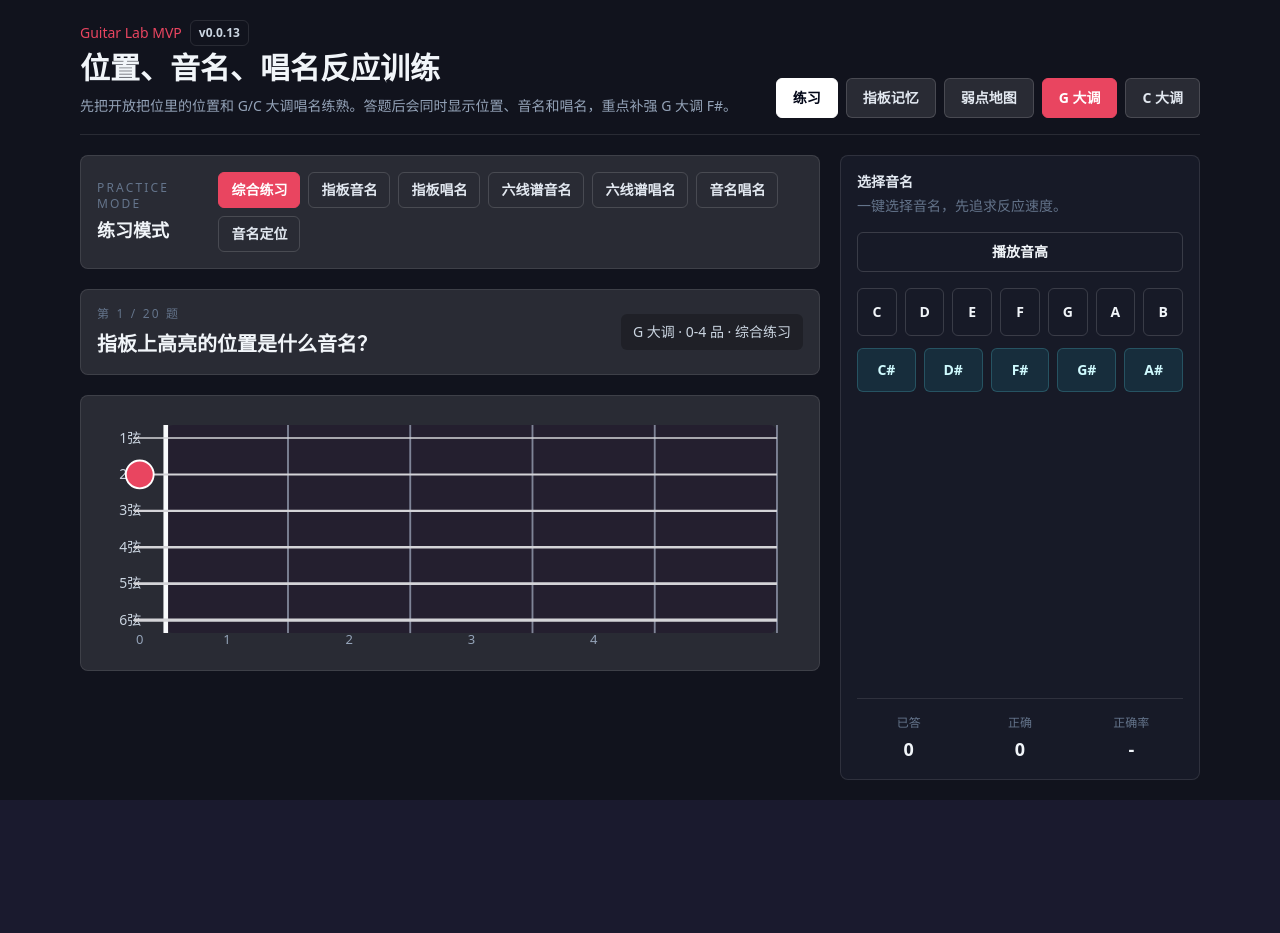
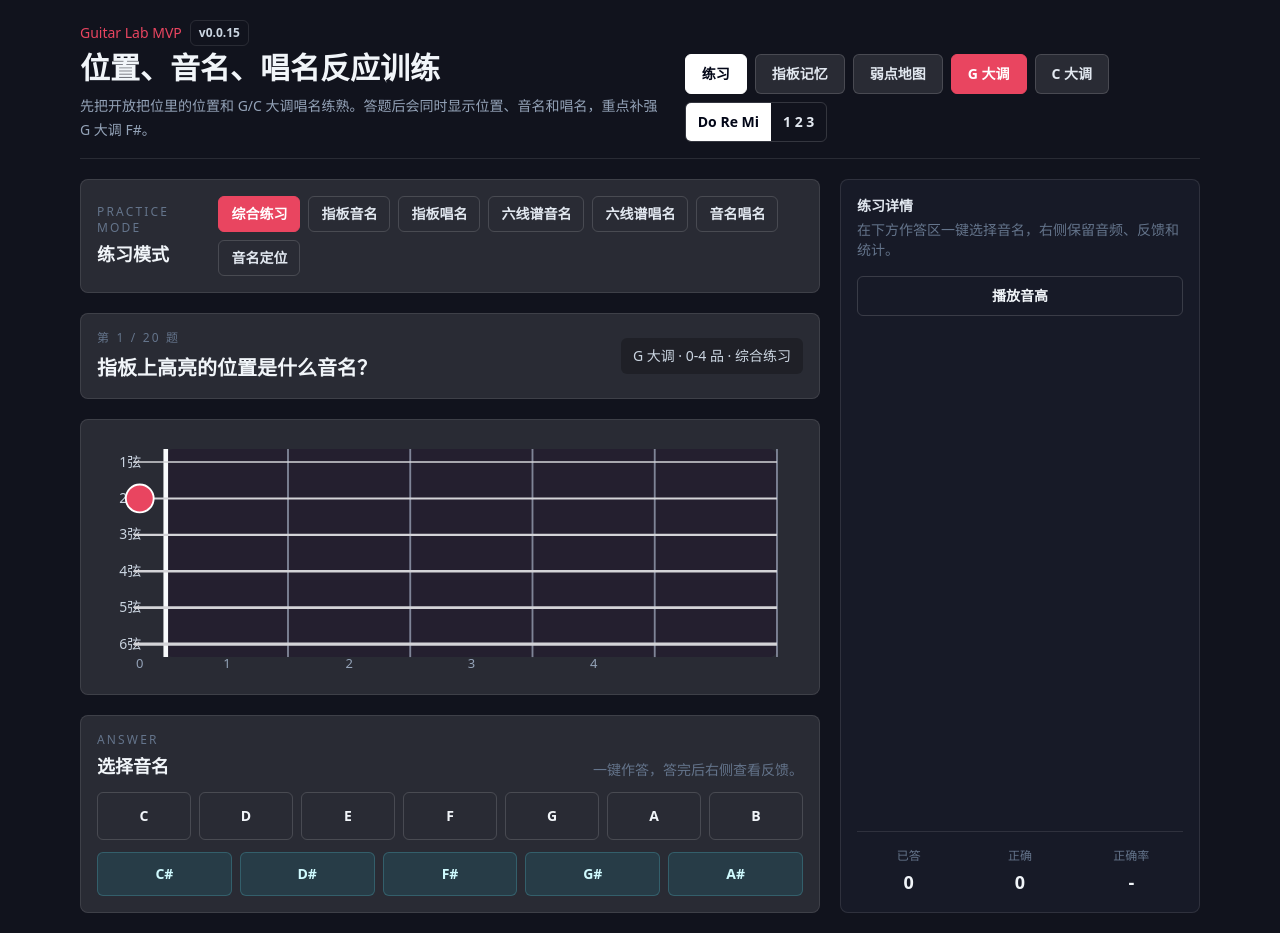
Before and after one commit to hellosword/guitar-lab, a React (Vite) app: page / in a window 1280 px wide. Before the commit the page ends 800 px from the top, so only its background shows below. Built offline with nearby package versions, Linux system fonts and the light colour scheme.

Commit message:
v0.0.15: Add solfeggio display mode and answer layout

```diff
--- a/package.json
+++ b/package.json
@@ -1,7 +1,7 @@
 {
   "name": "guitar-lab",
   "private": true,
-  "version": "0.0.13",
+  "version": "0.0.15",
   "type": "module",
   "scripts": {
     "dev": "vite",
--- a/src/App.tsx
+++ b/src/App.tsx
@@ -1,4 +1,5 @@
 import { useEffect, useMemo, useRef, useState } from 'react';
+import type { ReactNode } from 'react';
 import { APP_VERSION } from './appVersion';
 import Fretboard from './components/Fretboard';
 import type { FretboardPositionLabel, FretboardPositionState } from './components/Fretboard';
@@ -6,6 +7,13 @@ import NoteSelector from './components/NoteSelector';
 import SolfeggioSelector from './components/SolfeggioSelector';
 import Tablature from './components/Tablature';
 import { playPositionPitch } from './lib/audio';
+import {
+  formatSolfeggio,
+  isSolfeggio,
+  loadSolfeggioDisplayMode,
+  saveSolfeggioDisplayMode,
+  type SolfeggioDisplayMode,
+} from './lib/solfeggioDisplay';
 import {
   formatPosition,
   getKeySolfeggioMap,
@@ -112,8 +120,12 @@ function formatPositions(positions: FretPosition[]): string {
   return positions.length === 0 ? '未选择' : positions.map(formatPosition).join('、');
 }
 
-function formatAnswerValue(answer: PracticeAnswerValue): string {
-  return Array.isArray(answer) ? formatPositions(answer) : answer;
+function formatAnswerValue(answer: PracticeAnswerValue, solfeggioDisplayMode: SolfeggioDisplayMode): string {
+  if (Array.isArray(answer)) {
+    return formatPositions(answer);
+  }
+
+  return isSolfeggio(answer) ? formatSolfeggio(answer, solfeggioDisplayMode) : answer;
 }
 
 function getPositionStatsKey(question: MvpQuestion, position: FretPosition): string {
@@ -300,6 +312,10 @@ function toWeaknessMapEntry(entry: MasteryEntryV1, memory: PracticeMemoryDocumen
   };
 }
 
+function formatWeaknessSolfeggio(value: string, solfeggioDisplayMode: SolfeggioDisplayMode): string {
+  return isSolfeggio(value) ? formatSolfeggio(value, solfeggioDisplayMode) : value;
+}
+
 function applyWeaknessMapStatuses(entries: WeaknessMapEntry[]): WeaknessMapEntry[] {
   const displayConfig = ADAPTIVE_PRACTICE_CONFIG.weaknessMapDisplay;
   const pressureEntries = [...entries]
@@ -367,6 +383,7 @@ function sortWeaknessEntries(entries: WeaknessMapEntry[]): WeaknessMapEntry[] {
 
 function App() {
   const [activeView, setActiveView] = useState<AppView>('practice');
+  const [solfeggioDisplayMode, setSolfeggioDisplayMode] = useState<SolfeggioDisplayMode>(() => loadSolfeggioDisplayMode());
   const [markerMode, setMarkerMode] = useState<FretboardMarkerMode>('note');
   const [showOutOfKeyNotes, setShowOutOfKeyNotes] = useState(false);
   const [selectedMemoryPosition, setSelectedMemoryPosition] = useState<FretPosition | null>(null);
@@ -389,12 +406,23 @@ function App() {
   const currentQuestion = questions[currentIndex];
   const isFinished = currentIndex >= questions.length;
   const summary = useMemo(() => createPracticeSummary(records), [records]);
-  const memoryHighlights = useMemo(() => getPracticeMemoryHighlights(practiceMemory), [practiceMemory]);
+  const memoryHighlights = useMemo(
+    () => getPracticeMemoryHighlights(
+      practiceMemory,
+      4,
+      (solfeggio) => formatSolfeggio(solfeggio, solfeggioDisplayMode),
+    ),
+    [practiceMemory, solfeggioDisplayMode],
+  );
   const positionsToClick = currentQuestion === undefined ? [] : getPositionsToClick(currentQuestion, masteredAnswerPositions);
 
   useEffect(() => {
     savePracticeMemory(practiceMemory);
   }, [practiceMemory]);
+
+  useEffect(() => {
+    saveSolfeggioDisplayMode(solfeggioDisplayMode);
+  }, [solfeggioDisplayMode]);
 
   useEffect(() => () => {
     if (autoAdvanceTimeoutRef.current !== null) {
@@ -776,6 +804,10 @@ function App() {
                 {key === 'G major' ? 'G 大调' : 'C 大调'}
               </button>
             ))}
+            <SolfeggioDisplayModeSelector
+              activeMode={solfeggioDisplayMode}
+              onModeChange={setSolfeggioDisplayMode}
+            />
           </div>
         </header>
 
@@ -783,12 +815,14 @@ function App() {
           <WeaknessMapView
             practiceKey={config.key}
             memory={practiceMemory}
+            solfeggioDisplayMode={solfeggioDisplayMode}
             selectedPosition={selectedWeaknessPosition}
             onPositionClick={handleWeaknessPositionClick}
           />
         ) : activeView === 'memory' ? (
           <FretboardMemoryView
             practiceKey={config.key}
+            solfeggioDisplayMode={solfeggioDisplayMode}
             markerMode={markerMode}
             showOutOfKeyNotes={showOutOfKeyNotes}
             selectedPosition={selectedMemoryPosition}
@@ -819,7 +853,7 @@ function App() {
                   <div className="mt-3 space-y-2">
                     {summary.weakest.map((record) => (
                       <p key={`${record.question.id}-${record.responseMs}`} className="text-sm text-slate-300">
-                        {formatPosition(record.question.position)}：{record.question.noteName} / {record.question.solfeggio}
+                        {formatPosition(record.question.position)}：{record.question.noteName} / {formatSolfeggio(record.question.solfeggio, solfeggioDisplayMode)}
                         ，{record.isCorrect ? '答对但偏慢' : '答错'}，耗时 {formatMs(record.responseMs)}
                       </p>
                     ))}
@@ -944,7 +978,13 @@ function App() {
 
                 {currentQuestion.answerKind === 'positions' && (
                   <div className="rounded-lg border border-white/10 bg-white/10 p-4">
-                    <p className="mb-3 text-sm text-slate-400">空指板</p>
+                    <div className="mb-3 flex flex-wrap items-end justify-between gap-2">
+                      <div>
+                        <p className="text-xs uppercase tracking-[0.18em] text-slate-500">Answer</p>
+                        <h3 className="mt-1 text-lg font-semibold">选择所有位置</h3>
+                      </div>
+                      <p className="text-sm text-slate-500">空指板</p>
+                    </div>
                     <Fretboard
                       fretCount={config.fretRange[1]}
                       selectedPositions={answeredRecord === null ? selectedAnswerPositions : []}
@@ -965,23 +1005,31 @@ function App() {
                     />
                   </div>
                 )}
+
+                {currentQuestion.answerKind !== 'positions' && (
+                  <PracticeAnswerPanel answerKind={currentQuestion.answerKind}>
+                    {currentQuestion.answerKind === 'note' ? (
+                      <NoteSelector disabled={answeredRecord !== null} onSubmit={handleAnswer} />
+                    ) : (
+                      <SolfeggioSelector
+                        disabled={answeredRecord !== null}
+                        displayMode={solfeggioDisplayMode}
+                        onSubmit={handleAnswer}
+                      />
+                    )}
+                  </PracticeAnswerPanel>
+                )}
               </div>
 
               <aside className="flex flex-col gap-4 rounded-lg border border-white/10 bg-[#171a27] p-4">
                 <div>
-                  <p className="text-sm font-semibold text-slate-200">
-                    {currentQuestion.answerKind === 'note'
-                      ? '选择音名'
-                      : currentQuestion.answerKind === 'positions'
-                        ? '选择所有位置'
-                        : '选择唱名'}
-                  </p>
+                  <p className="text-sm font-semibold text-slate-200">练习详情</p>
                   <p className="mt-1 text-sm text-slate-500">
                     {currentQuestion.answerKind === 'note'
-                      ? '一键选择音名，先追求反应速度。'
+                      ? '在下方作答区一键选择音名，右侧保留音频、反馈和统计。'
                       : currentQuestion.answerKind === 'positions'
                         ? '点击空指板上的目标音，系统会立即判定。'
-                        : '使用首调唱名，G 大调里 D 是 Sol。'}
+                        : `在下方作答区选择当前调唱名，G 大调里 D 是 ${formatSolfeggio('Sol', solfeggioDisplayMode)}。`}
                   </p>
                 </div>
 
@@ -993,22 +1041,19 @@ function App() {
                   播放音高
                 </button>
 
-                {currentQuestion.answerKind === 'note' ? (
-                  <NoteSelector disabled={answeredRecord !== null} onSubmit={handleAnswer} />
-                ) : currentQuestion.answerKind === 'positions' ? (
+                {currentQuestion.answerKind === 'positions' && (
                   <PositionHuntPanel
                     foundCount={selectedAnswerPositions.length}
                     targetCount={positionsToClick.length}
                     masteredCount={masteredAnswerPositions.length}
                     isComplete={answeredRecord !== null}
                   />
-                ) : (
-                  <SolfeggioSelector disabled={answeredRecord !== null} onSubmit={handleAnswer} />
                 )}
 
                 {answeredRecord && (
                   <FeedbackPanel
                     record={answeredRecord}
+                    solfeggioDisplayMode={solfeggioDisplayMode}
                     onNext={goToNextQuestion}
                     onReplay={() => playPositionPitch(answeredRecord.question.position)}
                     isLast={currentIndex === questions.length - 1}
@@ -1031,6 +1076,7 @@ function App() {
 
 interface FeedbackPanelProps {
   record: AnswerRecord;
+  solfeggioDisplayMode: SolfeggioDisplayMode;
   isLast: boolean;
   onNext: () => void;
   onReplay: () => Promise<void>;
@@ -1071,6 +1117,62 @@ function PracticeModeSelector({ activeModeId, onModeChange }: PracticeModeSelect
   );
 }
 
+interface PracticeAnswerPanelProps {
+  answerKind: 'note' | 'solfeggio';
+  children: ReactNode;
+}
+
+function PracticeAnswerPanel({ answerKind, children }: PracticeAnswerPanelProps) {
+  return (
+    <div className="rounded-lg border border-white/10 bg-white/10 p-4">
+      <div className="mb-3 flex flex-wrap items-end justify-between gap-2">
+        <div>
+          <p className="text-xs uppercase tracking-[0.18em] text-slate-500">Answer</p>
+          <h3 className="mt-1 text-lg font-semibold">
+            {answerKind === 'note' ? '选择音名' : '选择唱名'}
+          </h3>
+        </div>
+        <p className="text-sm text-slate-500">
+          一键作答，答完后右侧查看反馈。
+        </p>
+      </div>
+      {children}
+    </div>
+  );
+}
+
+interface SolfeggioDisplayModeSelectorProps {
+  activeMode: SolfeggioDisplayMode;
+  onModeChange: (mode: SolfeggioDisplayMode) => void;
+}
+
+function SolfeggioDisplayModeSelector({ activeMode, onModeChange }: SolfeggioDisplayModeSelectorProps) {
+  const options: Array<{ id: SolfeggioDisplayMode; label: string }> = [
+    { id: 'syllable', label: 'Do Re Mi' },
+    { id: 'number', label: '1 2 3' },
+  ];
+
+  return (
+    <div className="flex h-10 overflow-hidden rounded-md border border-white/15 bg-white/8">
+      {options.map((option) => (
+        <button
+          key={option.id}
+          type="button"
+          onClick={() => onModeChange(option.id)}
+          className={`px-3 text-sm font-semibold transition ${
+            activeMode === option.id
+              ? 'bg-white text-slate-950'
+              : 'text-slate-200 hover:bg-white/15'
+          }`}
+          aria-pressed={activeMode === option.id}
+        >
+          {option.label}
+        </button>
+      ))}
+    </div>
+  );
+}
+
 interface PositionHuntPanelProps {
   foundCount: number;
   targetCount: number;
@@ -1096,7 +1198,7 @@ function PositionHuntPanel({ foundCount, targetCount, masteredCount, isComplete
   );
 }
 
-function FeedbackPanel({ record, isLast, onNext, onReplay }: FeedbackPanelProps) {
+function FeedbackPanel({ record, solfeggioDisplayMode, isLast, onNext, onReplay }: FeedbackPanelProps) {
   const { question } = record;
   const isPositionAnswer = question.answerKind === 'positions';
 
@@ -1104,11 +1206,11 @@ function FeedbackPanel({ record, isLast, onNext, onReplay }: FeedbackPanelProps)
     <div className={`rounded-lg border p-4 ${record.isCorrect ? 'border-emerald-400/40 bg-emerald-400/10' : 'border-rose-400/40 bg-rose-400/10'}`}>
       <p className="text-lg font-bold">{record.isCorrect ? '答对了' : '再记一次'}</p>
       <div className="mt-3 space-y-2 text-sm text-slate-200">
-        <p>你的答案：{formatAnswerValue(record.userAnswer)}</p>
-        <p>正确答案：{formatAnswerValue(question.answer)}</p>
+        <p>你的答案：{formatAnswerValue(record.userAnswer, solfeggioDisplayMode)}</p>
+        <p>正确答案：{formatAnswerValue(question.answer, solfeggioDisplayMode)}</p>
         {!isPositionAnswer && <p>位置：{formatPosition(question.position)}</p>}
         <p>音名：{question.noteName}</p>
-        <p>{question.key === 'G major' ? 'G 大调' : 'C 大调'}唱名：{question.solfeggio}</p>
+        <p>{question.key === 'G major' ? 'G 大调' : 'C 大调'}唱名：{formatSolfeggio(question.solfeggio, solfeggioDisplayMode)}</p>
         {isPositionAnswer ? (
           <>
             {record.missedPositions.length > 0 && <p>漏点：{formatPositions(record.missedPositions)}</p>}
@@ -1116,7 +1218,7 @@ function FeedbackPanel({ record, isLast, onNext, onReplay }: FeedbackPanelProps)
           </>
         ) : (
           <p>
-            反应链：{formatPosition(question.position)} {'->'} {question.noteName} {'->'} {question.solfeggio}
+            反应链：{formatPosition(question.position)} {'->'} {question.noteName} {'->'} {formatSolfeggio(question.solfeggio, solfeggioDisplayMode)}
           </p>
         )}
         <p>耗时：{formatMs(record.responseMs)}{record.isSlow ? '，需要巩固' : ''}</p>
@@ -1147,6 +1249,7 @@ function FeedbackPanel({ record, isLast, onNext, onReplay }: FeedbackPanelProps)
 
 interface FretboardMemoryViewProps {
   practiceKey: PracticeKey;
+  solfeggioDisplayMode: SolfeggioDisplayMode;
   markerMode: FretboardMarkerMode;
   showOutOfKeyNotes: boolean;
   selectedPosition: FretPosition | null;
@@ -1159,6 +1262,7 @@ interface FretboardMemoryViewProps {
 
 function FretboardMemoryView({
   practiceKey,
+  solfeggioDisplayMode,
   markerMode,
   showOutOfKeyNotes,
   selectedPosition,
@@ -1199,7 +1303,7 @@ function FretboardMemoryView({
     return solfeggio === null
       ? null
       : {
-          text: solfeggio,
+          text: formatSolfeggio(solfeggio, solfeggioDisplayMode),
           tone: noteName.includes('#') ? 'accidental' : 'natural',
           fill: noteColor.softFill,
           stroke: noteColor.stroke,
@@ -1299,7 +1403,7 @@ function FretboardMemoryView({
             {mapping.map((item) => (
               <MappingCell
                 key={item.solfeggio}
-                value={item.solfeggio}
+                value={formatSolfeggio(item.solfeggio, solfeggioDisplayMode)}
                 active={selectedSolfeggio === item.solfeggio}
                 color={NOTE_COLORS[item.noteName]}
                 onHoverStart={() => onHoveredNoteChange(item.noteName)}
@@ -1319,7 +1423,7 @@ function FretboardMemoryView({
               <p>音名：{selectedNote}</p>
               <p>
                 {practiceKey === 'G major' ? 'G 大调' : 'C 大调'}唱名：
-                {selectedSolfeggio ?? '调外音'}
+                {selectedSolfeggio === null ? '调外音' : formatSolfeggio(selectedSolfeggio, solfeggioDisplayMode)}
               </p>
             </div>
           )}
@@ -1328,7 +1432,7 @@ function FretboardMemoryView({
         <div className="rounded-lg border border-white/10 bg-white/8 p-4 text-sm leading-6 text-slate-400">
           <p className="font-semibold text-slate-200">使用建议</p>
           <p className="mt-2">
-            先用音名标记确认位置，再切到唱名标记。特别留意 G 大调里 D = Sol，F# = Si。
+            先用音名标记确认位置，再切到唱名标记。特别留意 G 大调里 D = {formatSolfeggio('Sol', solfeggioDisplayMode)}，F# = {formatSolfeggio('Si', solfeggioDisplayMode)}。
           </p>
         </div>
       </aside>
@@ -1339,6 +1443,7 @@ function FretboardMemoryView({
 interface WeaknessMapViewProps {
   practiceKey: PracticeKey;
   memory: PracticeMemoryDocumentV1;
+  solfeggioDisplayMode: SolfeggioDisplayMode;
   selectedPosition: FretPosition | null;
   onPositionClick: (position: FretPosition) => void;
 }
@@ -1383,7 +1488,13 @@ function getWeaknessLabel(entry: WeaknessMapEntry): FretboardPositionLabel {
   };
 }
 
-function WeaknessMapView({ practiceKey, memory, selectedPosition, onPositionClick }: WeaknessMapViewProps) {
+function WeaknessMapView({
+  practiceKey,
+  memory,
+  solfeggioDisplayMode,
+  selectedPosition,
+  onPositionClick,
+}: WeaknessMapViewProps) {
   const entries = getWeaknessEntries(memory, practiceKey);
   const offKeyEntries = getOffKeyMistakeEntries(memory, practiceKey);
   const topEntries = sortWeaknessEntries(entries)
@@ -1470,7 +1581,7 @@ function WeaknessMapView({ practiceKey, memory, selectedPosition, onPositionClic
               >
                 <div className="flex items-center justify-between gap-3">
                   <p className="text-sm font-semibold text-slate-100">
-                    {formatPosition(entry.position)} · {entry.noteName}/{entry.solfeggio}
+                    {formatPosition(entry.position)} · {entry.noteName}/{formatWeaknessSolfeggio(entry.solfeggio, solfeggioDisplayMode)}
                   </p>
                   <span className="rounded-md bg-white/10 px-2 py-1 text-xs text-slate-300">
                     {WEAKNESS_STATUS_LABELS[entry.status]}
@@ -1493,13 +1604,13 @@ function WeaknessMapView({ practiceKey, memory, selectedPosition, onPositionClic
             <div className="mt-3 space-y-2 text-sm text-slate-300">
               <p>位置：{formatPosition(selectedPosition)}</p>
               <p>音名：{selectedNote}</p>
-              <p>{practiceKey === 'G major' ? 'G 大调' : 'C 大调'}唱名：{selectedSolfeggio ?? '调外音'}</p>
+              <p>{practiceKey === 'G major' ? 'G 大调' : 'C 大调'}唱名：{selectedSolfeggio === null ? '调外音' : formatSolfeggio(selectedSolfeggio, solfeggioDisplayMode)}</p>
               <p className="text-slate-500">这个位置还没有音名定位记录。</p>
             </div>
           ) : (
             <div className="mt-3 space-y-2 text-sm text-slate-300">
               <p>位置：{formatPosition(selectedEntry.position)}</p>
-              <p>音名/唱名：{selectedEntry.noteName} / {selectedEntry.solfeggio}</p>
+              <p>音名/唱名：{selectedEntry.noteName} / {formatWeaknessSolfeggio(selectedEntry.solfeggio, solfeggioDisplayMode)}</p>
               <p>状态：{WEAKNESS_STATUS_LABELS[selectedEntry.status]}</p>
               <p>尝试：{selectedEntry.attempts}，正确 {selectedEntry.correctCount}，错误 {selectedEntry.wrongCount}</p>
               <p>近期压力：{selectedEntry.recentPressure.toFixed(1)}，弱点分 {selectedEntry.weaknessScore}</p>
--- a/src/appVersion.ts
+++ b/src/appVersion.ts
@@ -1,2 +1,2 @@
 // 每次完成可见产品改动时递增，用于浏览器刷新后确认当前页面版本。
-export const APP_VERSION = '0.0.13';
+export const APP_VERSION = '0.0.15';
--- a/src/components/SolfeggioSelector/index.tsx
+++ b/src/components/SolfeggioSelector/index.tsx
@@ -3,15 +3,17 @@
  * 首调唱名法：Do Re Mi Fa Sol La Si
  */
 import type { Solfeggio } from '../../types/theory';
+import { formatSolfeggio, type SolfeggioDisplayMode } from '../../lib/solfeggioDisplay';
 
 interface SolfeggioSelectorProps {
   disabled?: boolean;
+  displayMode: SolfeggioDisplayMode;
   onSubmit: (solfeggio: Solfeggio) => void;
 }
 
 const SOLFEGGIOS: Solfeggio[] = ['Do', 'Re', 'Mi', 'Fa', 'Sol', 'La', 'Si'];
 
-export default function SolfeggioSelector({ disabled = false, onSubmit }: SolfeggioSelectorProps) {
+export default function SolfeggioSelector({ disabled = false, displayMode, onSubmit }: SolfeggioSelectorProps) {
   return (
     <div className="grid grid-cols-7 gap-2">
       {SOLFEGGIOS.map((solfeggio) => (
@@ -22,7 +24,7 @@ export default function SolfeggioSelector({ disabled = false, onSubmit }: Solfeg
           onClick={() => onSubmit(solfeggio)}
           className="h-12 rounded-md border border-white/15 bg-white/8 text-sm font-semibold text-slate-100 transition hover:border-guitar-accent hover:bg-guitar-accent/80 disabled:cursor-not-allowed disabled:opacity-45"
         >
-          {solfeggio}
+          {formatSolfeggio(solfeggio, displayMode)}
         </button>
       ))}
     </div>
--- /dev/null
+++ b/src/lib/solfeggioDisplay.ts
@@ -0,0 +1,46 @@
+import type { Solfeggio } from '../types/theory';
+
+export type SolfeggioDisplayMode = 'syllable' | 'number';
+
+const STORAGE_KEY = 'guitarLab.solfeggioDisplayMode.v1';
+
+const SOLFEGGIO_NUMBER_LABELS: Record<Solfeggio, string> = {
+  Do: '1',
+  Re: '2',
+  Mi: '3',
+  Fa: '4',
+  Sol: '5',
+  La: '6',
+  Si: '7',
+};
+
+export function formatSolfeggio(solfeggio: Solfeggio, mode: SolfeggioDisplayMode): string {
+  return mode === 'number' ? SOLFEGGIO_NUMBER_LABELS[solfeggio] : solfeggio;
+}
+
+export function isSolfeggio(value: string): value is Solfeggio {
+  return value === 'Do'
+    || value === 'Re'
+    || value === 'Mi'
+    || value === 'Fa'
+    || value === 'Sol'
+    || value === 'La'
+    || value === 'Si';
+}
+
+export function loadSolfeggioDisplayMode(): SolfeggioDisplayMode {
+  try {
+    const storedMode = window.localStorage.getItem(STORAGE_KEY);
+    return storedMode === 'number' ? 'number' : 'syllable';
+  } catch {
+    return 'syllable';
+  }
+}
+
+export function saveSolfeggioDisplayMode(mode: SolfeggioDisplayMode): void {
+  try {
+    window.localStorage.setItem(STORAGE_KEY, mode);
+  } catch {
+    // 设置偏好保存失败时保持当前页面状态，不影响练习。
+  }
+}
--- a/src/modules/fretboard-game/practiceMemory.ts
+++ b/src/modules/fretboard-game/practiceMemory.ts
@@ -107,6 +107,8 @@ export interface PracticeMemoryHighlight {
   responseMs: number | null;
   outcome: PracticeOutcome;
 }
+
+type SolfeggioFormatter = (solfeggio: Solfeggio) => string;
 
 export const PRACTICE_MEMORY_STORAGE_KEY = 'guitarLab.practiceMemory.v1';
 
@@ -497,7 +499,11 @@ export function getPracticeItemWeight(memory: PracticeMemoryDocumentV1, itemKey:
   );
 }
 
-export function getPracticeMemoryHighlights(memory: PracticeMemoryDocumentV1, limit = 4): PracticeMemoryHighlight[] {
+export function getPracticeMemoryHighlights(
+  memory: PracticeMemoryDocumentV1,
+  limit = 4,
+  formatSolfeggio: SolfeggioFormatter = (solfeggio) => solfeggio,
+): PracticeMemoryHighlight[] {
   const eventByItemKey = new Map<string, PracticeEventV1>();
 
   for (const event of memory.recentEvents.slice(-80)) {
@@ -512,7 +518,7 @@ export function getPracticeMemoryHighlights(memory: PracticeMemoryDocumentV1, li
       const event = eventByItemKey.get(entry.itemKey);
       return {
         itemKey: entry.itemKey,
-        label: formatPracticeMemoryEntry(entry),
+        label: formatPracticeMemoryEntry(entry, formatSolfeggio),
         weaknessScore: entry.weaknessScore,
         responseMs: event?.responseMs ?? entry.lastMs,
         outcome: event?.outcome ?? 'wrong',
@@ -520,19 +526,22 @@ export function getPracticeMemoryHighlights(memory: PracticeMemoryDocumentV1, li
     });
 }
 
-export function formatPracticeMemoryEntry(entry: MasteryEntryV1): string {
+export function formatPracticeMemoryEntry(
+  entry: MasteryEntryV1,
+  formatSolfeggio: SolfeggioFormatter = (solfeggio) => solfeggio,
+): string {
   const keyLabel = entry.key === 'G major' ? 'G 大调' : 'C 大调';
   const positionLabel = entry.positionId === undefined ? '' : ` @ ${entry.positionId.replace('-', '弦')}品`;
 
   if (entry.mappingKind === 'note-to-solfeggio') {
-    return `${keyLabel}: ${entry.noteName ?? '-'} -> ${entry.solfeggio ?? '-'}`;
+    return `${keyLabel}: ${entry.noteName ?? '-'} -> ${entry.solfeggio === undefined ? '-' : formatSolfeggio(entry.solfeggio)}`;
   }
 
   if (entry.mappingKind === 'note-to-position') {
     return `${keyLabel}: ${entry.noteName ?? '-'}${positionLabel}`;
   }
 
-  return `${keyLabel}: ${positionLabel} -> ${entry.noteName ?? '-'}${entry.solfeggio === undefined ? '' : ` / ${entry.solfeggio}`}`;
+  return `${keyLabel}: ${positionLabel} -> ${entry.noteName ?? '-'}${entry.solfeggio === undefined ? '' : ` / ${formatSolfeggio(entry.solfeggio)}`}`;
 }
 
 export function syncPracticeMemoryToDevServer(memory: PracticeMemoryDocumentV1): void {
```
Also changed, not shown: 3 other files (tests, documents, lock files or other folders).
